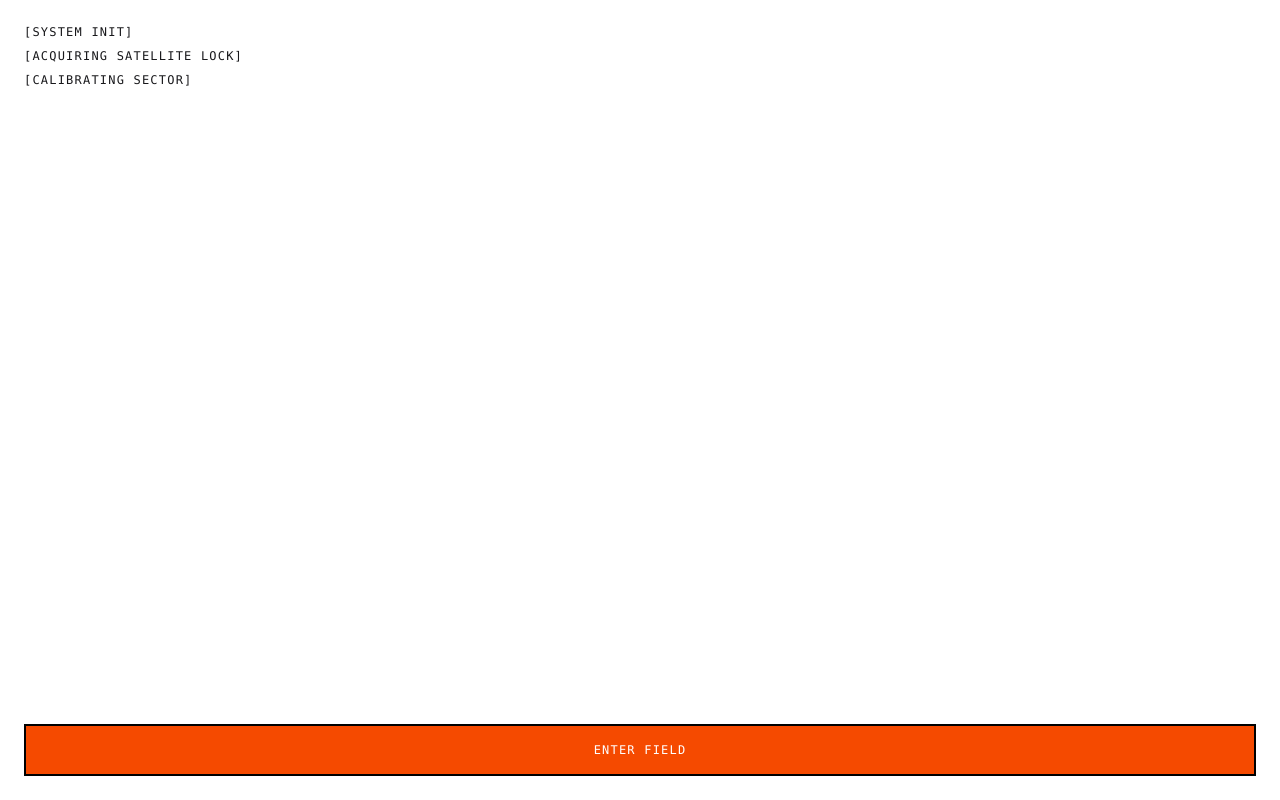
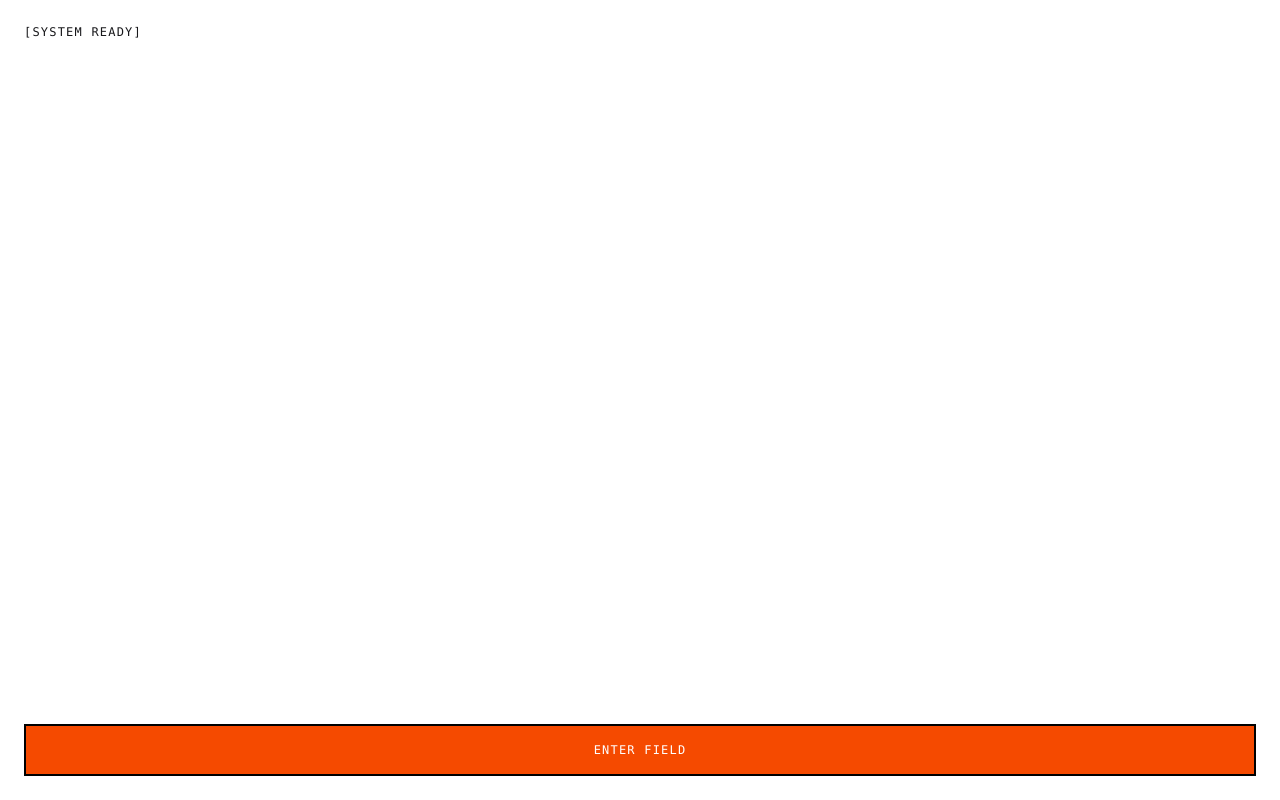
Before and after one commit to evalAnjal/you-are-not-there-yet, a Next.js app: page /agent in a window 1280 px wide. Built offline with nearby package versions, Linux system fonts and the light colour scheme.

Commit message:
feat: build briefing, origin, and archive screens

```diff
--- a/app/agent/page.tsx
+++ b/app/agent/page.tsx
@@ -2,16 +2,42 @@
 
 import React, { useState, useEffect } from 'react';
 import { motion, AnimatePresence } from 'framer-motion';
+import { ChevronRight, MapPin } from 'lucide-react';
 
 type ScreenTab = 'briefing' | 'hunter' | 'archive';
+
+function BriefingRoom() {
+  return (
+    <motion.div initial={{ opacity: 0, x: -12 }} animate={{ opacity: 1, x: 0 }} className="p-6 space-y-4">
+      <div className="border-2 border-black bg-white p-4"><h2 className="text-xl uppercase">NEARBY SIGNALS</h2></div>
+      <div className="border-2 border-black bg-white p-4"><p>Sector A1 - 0.8km</p></div>
+      <div className="border-2 border-black bg-white p-4"><p>Sector B2 - 2.1km</p></div>
+    </motion.div>
+  );
+}
+
+function OriginPoint() {
+  return (
+    <motion.div initial={{ opacity: 0, x: -12 }} animate={{ opacity: 1, x: 0 }} className="p-6 space-y-4">
+      <div className="border-2 border-black bg-white p-4"><h2 className="text-xl uppercase">ORIGIN POINT</h2></div>
+      <div className="border-2 border-black bg-white p-4"><textarea className="w-full border border-zinc-400 p-2" placeholder="Enter payload..."></textarea></div>
+      <button className="w-full py-3 border-2 border-black bg-orange-600 text-white uppercase">Deploy Payload</button>
+    </motion.div>
+  );
+}
+
+function ArchiveLogbook() {
+  return (
+    <motion.div initial={{ opacity: 0, x: -12 }} animate={{ opacity: 1, x: 0 }} className="p-6 space-y-4">
+      <div className="border-2 border-black bg-white p-4"><h2 className="text-xl uppercase">ARCHIVE</h2></div>
+      <div className="border-2 border-black bg-white p-4"><p className="text-xs">AR-001 | 2026-05-09 08:00 | Intercepted</p></div>
+    </motion.div>
+  );
+}
 
 export default function AgentTerminal() {
   const [activeTab, setActiveTab] = useState<ScreenTab>('briefing');
   const [showBoot, setShowBoot] = useState(true);
-
-  const handleEnterField = () => {
-    setShowBoot(false);
-  };
 
   return (
     <div className="min-h-screen bg-white text-zinc-900 font-mono flex flex-col overflow-hidden">
@@ -21,33 +47,23 @@ export default function AgentTerminal() {
 
       <main className="flex-1 relative overflow-y-auto pb-24 bg-zinc-100 border-t-2 border-black">
         <AnimatePresence mode="wait">
-          {activeTab === 'briefing' && <div key="briefing" className="p-6"><h2>Briefing Room</h2></div>}
-          {activeTab === 'hunter' && <div key="hunter" className="p-6"><h2>Hunter</h2></div>}
-          {activeTab === 'archive' && <div key="archive" className="p-6"><h2>Archive</h2></div>}
+          {activeTab === 'briefing' && <BriefingRoom key="briefing" />}
+          {activeTab === 'hunter' && <div key="hunter"><OriginPoint /></div>}
+          {activeTab === 'archive' && <ArchiveLogbook key="archive" />}
         </AnimatePresence>
       </main>
 
       <nav className="fixed bottom-0 left-0 right-0 h-20 bg-white border-t-2 border-black px-4 flex justify-around items-center">
-        <button onClick={() => setActiveTab('briefing')} className={`flex flex-col items-center gap-1 ${activeTab === 'briefing' ? 'text-orange-600' : 'text-zinc-600'}`}>
-          <span className="text-xs uppercase">Briefing</span>
-        </button>
-        <button onClick={() => setActiveTab('hunter')} className={`flex flex-col items-center gap-1 ${activeTab === 'hunter' ? 'text-orange-600' : 'text-zinc-600'}`}>
-          <span className="text-xs uppercase">Hunter</span>
-        </button>
-        <button onClick={() => setActiveTab('archive')} className={`flex flex-col items-center gap-1 ${activeTab === 'archive' ? 'text-orange-600' : 'text-zinc-600'}`}>
-          <span className="text-xs uppercase">Archive</span>
-        </button>
+        <button onClick={() => setActiveTab('briefing')} className={`flex flex-col items-center gap-1 ${activeTab === 'briefing' ? 'text-orange-600' : 'text-zinc-600'}`}><span className="text-xs uppercase">Briefing</span></button>
+        <button onClick={() => setActiveTab('hunter')} className={`flex flex-col items-center gap-1 ${activeTab === 'hunter' ? 'text-orange-600' : 'text-zinc-600'}`}><span className="text-xs uppercase">Origin</span></button>
+        <button onClick={() => setActiveTab('archive')} className={`flex flex-col items-center gap-1 ${activeTab === 'archive' ? 'text-orange-600' : 'text-zinc-600'}`}><span className="text-xs uppercase">Archive</span></button>
       </nav>
 
       <AnimatePresence>
         {showBoot && (
           <motion.div initial={{ opacity: 0 }} animate={{ opacity: 1 }} exit={{ opacity: 0 }} className="fixed inset-0 z-50 bg-white p-6 flex flex-col justify-between">
-            <motion.div initial="hidden" animate="show" variants={{ hidden: {}, show: { transition: { staggerChildren: 0.1 } } }}>
-              <motion.p variants={{ hidden: { opacity: 0 }, show: { opacity: 1 } }} className="text-xs uppercase tracking-widest">[SYSTEM INIT]</motion.p>
-              <motion.p variants={{ hidden: { opacity: 0 }, show: { opacity: 1 } }} className="text-xs uppercase tracking-widest mt-2">[ACQUIRING SATELLITE LOCK]</motion.p>
-              <motion.p variants={{ hidden: { opacity: 0 }, show: { opacity: 1 } }} className="text-xs uppercase tracking-widest mt-2">[CALIBRATING SECTOR]</motion.p>
-            </motion.div>
-            <button onClick={handleEnterField} className="w-full px-6 py-4 border-2 border-black bg-orange-600 text-white uppercase tracking-widest text-xs">Enter Field</button>
+            <motion.p className="text-xs uppercase tracking-widest">[SYSTEM READY]</motion.p>
+            <button onClick={() => setShowBoot(false)} className="w-full px-6 py-4 border-2 border-black bg-orange-600 text-white uppercase tracking-widest text-xs">Enter Field</button>
           </motion.div>
         )}
       </AnimatePresence>
```
